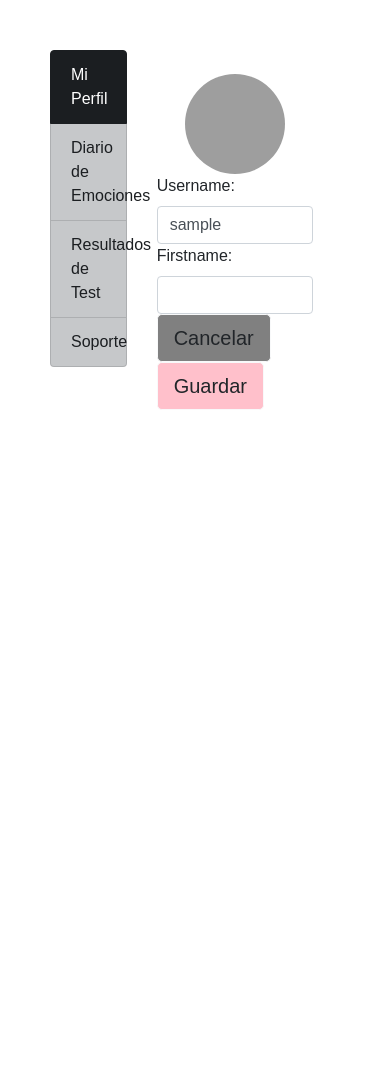
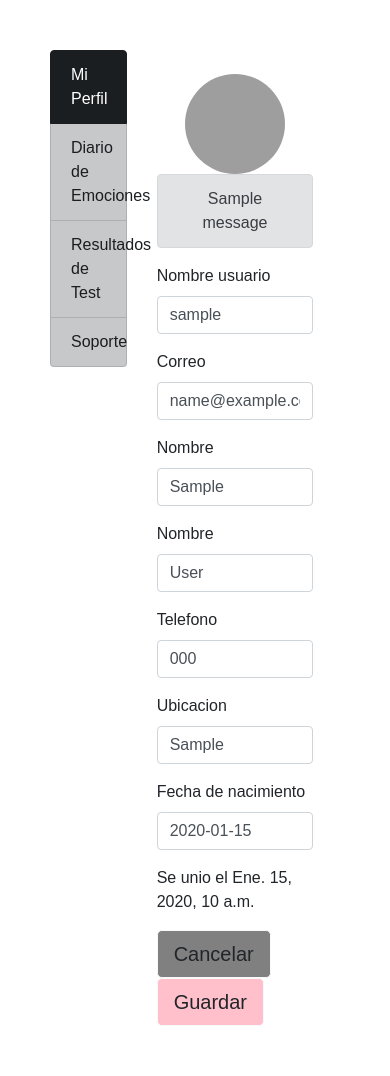
Before and after one commit to andresgzz1/Bienestar-mental, a Django app: page /UserEdit/ in a window 390 px wide. Shown: the part 76-1152 px from the top of the page. Before the commit the page ends 485 px from the top, so only its background shows below. Run offline with Django 3.2, Linux system fonts and the light colour scheme; a user stored in the database is signed in; tables that the repository leaves empty hold one stand-in row (values such as "Sample post"); one stand-in notice (Sample message) is shown; some libraries are stand-ins or nearby versions; grey boxes are pictures that could not be loaded.

Commit message:
Validacion en username, email y phone (modificar información mi perfil)

```diff
--- a/users/forms.py
+++ b/users/forms.py
@@ -1,6 +1,7 @@
 from django import forms
 from django.contrib.auth.forms import UserCreationForm
 from .models import User
+from django.core.exceptions import ValidationError
 
 class LoginForm(forms.Form):
     username = forms.CharField(
@@ -95,6 +96,7 @@ class SignUpForm(UserCreationForm):
 
 
 class editUserForm(forms.Form):
+
     username = forms.CharField( max_length=255, min_length=2,
         widget=forms.TextInput(
             attrs={
@@ -102,7 +104,6 @@ class editUserForm(forms.Form):
             }
         )
     )
-
     firstname = forms.CharField( max_length= 100,
         widget=forms.TextInput(
             attrs={
@@ -110,3 +111,13 @@ class editUserForm(forms.Form):
             }
         )
     )
+
+
+    def clean_username(self):
+        username = self.cleaned_data['username']
+        if username == "nombre":
+            print("igual")
+            ValidationError('""')
+        else:
+            print("no igual")
+            return username
--- a/users/templates/user/profilEdit.html
+++ b/users/templates/user/profilEdit.html
@@ -87,45 +87,50 @@
                             </div>
                         </div>
 
-                        <form method="POST">
+                        <form method="POST" action={% url 'funUserEdit' %}>
+                            {% if messages %}
+                                {% for message in messages %}
+                                    <div class="alert alert-secondary text-center" role="alert">
+                                        {{ message }}
+                                    </div>
+                                {% endfor %}
+                            {% endif %}
                             {% csrf_token %}
-                            {{form}}
-
-                            <a href="" class="btn btn-light btn-lg" style="background-color: grey;">Cancelar</a>
-                            <button type="submit" class="btn btn-light btn-lg" style="background-color: pink;">Guardar</button>
-
-                        {% comment %}<div class="form-group">
+                            <div class="form-group">
                                 <label for="user">Nombre usuario</label>
-                                <input type="text" class="form-control" id="username" aria-describedby="username"
-                                    value={{user.username}}>
-                            </div>
-                            <div class="form-group">
-                                <label for="pass">Contraseña</label>
-                                <input type="password" class="form-control" id="pass" value="password">
+                                <input type="text" class="form-control" id="username" name='username' aria-describedby="username"
+                                    value={{userSelect.username}}>
                             </div>
                             <div class="form-group">
                                 <label for="email">Correo</label>
-                                <input type="email" class="form-control" id="email" value={{user.email}}>
+                                <input type="email" class="form-control" id="email" name="email" value={{userSelect.email}}>
                             </div>
                             <div class="form-group">
-                                <label for="nombre">Nombre completo</label>
-                                <input type="text" class="form-control" id="nombre" value='{{user.first_name}} {{user.last_name}}'>
+                                <label for="nombre">Nombre</label>
+                                <input id="first_name" name='first_name' type="text" class="form-control" value='{{userSelect.first_name}}'>
+                            </div>
+                            <div class="form-group">
+                                <label for="nombre">Nombre</label>
+                                <input id="last_name" name='last_name' type="text" class="form-control" value='{{userSelect.last_name}}'>
                             </div>
                             <div class="form-group">
                                 <label for="phone">Telefono</label>
-                                <input type="text" class="form-control" id="phone" value={{user.phone}}>
+                                <input type="text" class="form-control" id="phone" name='phone' value='{{userSelect.phone}}'>
                             </div>
                             <div class="form-group">
-                                <label for="phone">Ubicacion</label>
-                                <input type="text" class="form-control" id="phone" value={{user.ubicacion}}>
+                                <label for="ubi">Ubicacion</label>
+                                <input type="text" class="form-control" id="ubi" name='ubi' value='{{userSelect.ubicacion}}'>
                             </div>
                             <div class="form-group">
-                                <label for="phone">Fecha de nacimiento</label>
-                                <input type="text" class="form-control" id="phone" value = {{ user.created_at|date:'d-m-Y' }}>
+                                <label for="nacimiento">Fecha de nacimiento</label>
+                                <input type="text" class="form-control" id="nacimiento" name='nacimiento'  value="{{userSelect.fecha_nacimiento|date:"Y-m-d"}}">
                             </div>
                             <div class="form-group">
-                                <p>Se unio el {{user.created_at}}</p>
-                            </div> {% endcomment %}
+                                <p>Se unio el {{userSelect.created_at}}</p>
+                            </div>
+
+                            <a href={% url 'viewUser' %} class="btn btn-light btn-lg" style="background-color: grey;">Cancelar</a>
+                            <button type="submit" class="btn btn-light btn-lg" style="background-color: pink;">Guardar</button>
 
 
                         </form>
--- a/users/urls.py
+++ b/users/urls.py
@@ -14,6 +14,8 @@ urlpatterns = [
     path('', views.login_view, name='login2'),
     path('userInfo/', views.viewUser, name='viewUser'),
     path('UserEdit/', views.viewUserEdit, name='viewUserEdit'),
+    path('funUserEdit/', views.funUserEdit, name='funUserEdit'),
+
     path('userResults/', views.viewUserResults, name='viewUserResults'),
     #ENDPOINTS ADMIN
     path('pageadmin/', views.admin, name='pageadmin'),
--- a/users/views.py
+++ b/users/views.py
@@ -16,6 +16,7 @@ from django.contrib.auth.decorators import login_required
 import requests
 from django.contrib import messages
 from profesional.views import es_correo_valido
+from datetime import datetime
 # Create your views here.
 
 # Enpoint para login
@@ -117,7 +118,7 @@ def viewUser(request):
             userSelect = {'id': user.id, 'username': user.username, 'first_name': user.first_name,
                          'last_name': user.last_name, 'email': user.email, 'matricula': userStand.matricula,'created_at': user.date_joined, 'phone': userStand.phone, 'sexo':userStand.sexo, 'ubicacion': userStand.ubication,'fecha_nacimiento': userStand.birth_date}
 
-            return render(request, 'user/profil.html', {'user':userSelect})
+            return render(request, 'user/profil.html', {'userSelect':userSelect})
         else:
             return redirect('login2')
     else:
@@ -128,21 +129,11 @@ def viewUserEdit(request):
     user = request.user
     if user.is_authenticated:
         if user.is_client:
-            if request.method == 'POST':
-                form = editUserForm(request.POST)
-                if form.is_valid():
-                    username = form.cleaned_data['username']
-                    first_name = form.cleaned_data['first_name']
-                    last_name = form.cleaned_data['first_name']
-                    return redirect('viewUser')
 
-            else:
-                userStand = userStandard.objects.get(user_id=user.id)
-                userSelect = {'username': user.username, 'first_name': user.first_name,
-                            'last_name': user.last_name, 'email': user.email, 'matricula': userStand.matricula,'created_at': user.date_joined, 'phone': userStand.phone, 'sexo':userStand.sexo, 'ubicacion': userStand.ubication,'fecha_nacimiento': userStand.birth_date}
-                form = editUserForm(initial={'username': userSelect['username']})
-
-                return render(request, 'user/profilEdit.html', {'user':userSelect, 'form':form})
+            userStand = userStandard.objects.get(user_id=user.id)
+            userSelect = {'username': user.username, 'first_name': user.first_name,
+                        'last_name': user.last_name, 'email': user.email, 'matricula': userStand.matricula,'created_at': user.date_joined, 'phone': userStand.phone, 'sexo':userStand.sexo, 'ubicacion': userStand.ubication,'fecha_nacimiento': userStand.birth_date}
+            return render(request, 'user/profilEdit.html', {'userSelect':userSelect})
         else:
             return redirect('login2')
     else:
@@ -332,3 +323,54 @@ def add_userStandard(request):
             return('customer')
     else:
         return redirect('login2')
+
+
+@login_required()
+def funUserEdit(request):
+    user = request.user
+    if user.is_authenticated:
+        if user.is_client:
+            userStand = userStandard.objects.get(user_id=user.id)
+
+            username = request.POST['username']
+            first_name = request.POST['first_name']
+            last_name = request.POST['last_name']
+            email = request.POST['email']
+            phone = request.POST['phone']
+            ubication = request.POST['ubi']
+            nacimiento = request.POST['nacimiento']
+            nacimiento_date = datetime.strptime(nacimiento, '%Y-%m-%d')
+
+            if User.objects.filter(username__exact=username).exists() and not User.objects.filter(username__exact=username).filter(id=user.id).exists():
+
+                messages.add_message(request=request, level=messages.ERROR, message="El nombre de usuario ingresado ya está asignado a un usuario")
+            elif userStandard.objects.filter(phone__exact=phone).exists() and not userStandard.objects.filter(phone__exact=phone).filter(user_id=user.id).exists():
+
+                messages.add_message(request=request, level=messages.ERROR, message="El número de contacto ingresado ya está asignado a un usuario")
+            elif User.objects.filter(email__iexact=email).exists() and not User.objects.filter(email__iexact=email).filter(id=user.id).exists():
+
+                messages.add_message(request=request, level=messages.ERROR, message="El correo ingresado ya está asignado a un usuario")
+            else:
+                user.username = username
+                user.first_name = first_name
+                user.phone = phone
+                user.email = email
+                userStand.ubication = ubication
+                userStand.birth_date = nacimiento_date
+                user.save()
+                userStand.save()
+                messages.add_message(request=request, level=messages.ERROR, message="Guardado correctamente")
+                userSelect = {'username': user.username, 'first_name': user.first_name,
+                            'last_name': user.last_name, 'email': user.email, 'matricula': userStand.matricula,'created_at': user.date_joined, 'phone': userStand.phone, 'sexo':userStand.sexo, 'ubicacion': userStand.ubication,'fecha_nacimiento': userStand.birth_date}
+                print(userSelect)
+                return render(request, 'user/profilEdit.html', {'userSelect':userSelect})
+
+            userSelect = {'username': username, 'first_name': first_name,
+                            'last_name': last_name, 'email': user.email, 'matricula': userStand.matricula,'created_at': user.date_joined, 'phone': userStand.phone, 'sexo':userStand.sexo, 'ubicacion': ubication,'fecha_nacimiento': nacimiento_date}
+
+            print(userSelect)
+            return render(request, 'user/profilEdit.html', {'userSelect':userSelect})
+        else:
+            return redirect('login2')
+    else:
+        return redirect('login2')
```
Also changed, not shown: users/templates/user/profil.html (+8 -8 lines).
